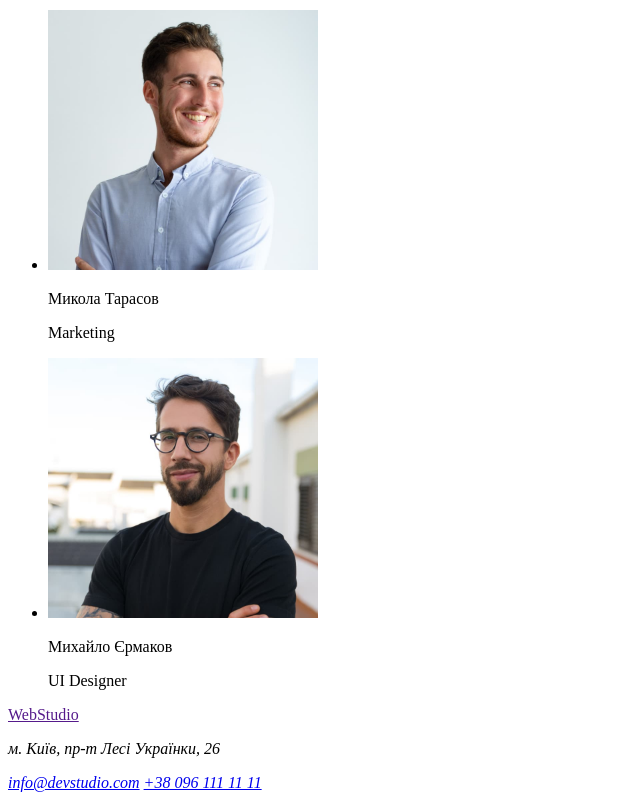
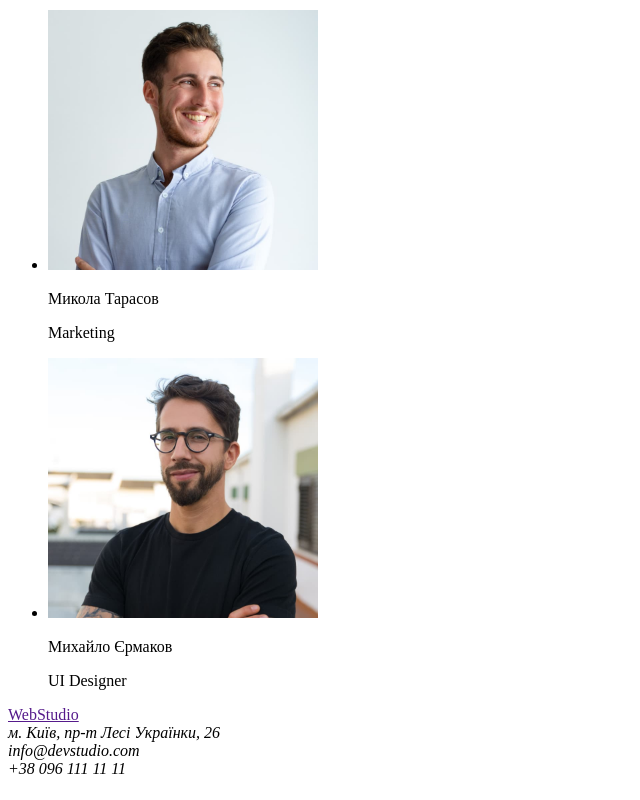
Before and after one commit to Rostyslav-Fomin/goit-markup-hw-01, a plain HTML site: page index.html in a window 1280 px wide. Shown: the part 2304-3104 px from the top of the page, without its empty margins (0-640 px from the left). Drawn offline with Linux system fonts and the light colour scheme.

Commit message:
Corrected adress

```diff
--- a/index.html
+++ b/index.html
@@ -95,9 +95,9 @@
 	<footer>
 		<a href="">WebStudio</a>
 		<address>
-			<p>м. Київ, пр-т Лесі Українки, 26</p>
-			<a href="mailto:info@devstudio.com">info@devstudio.com</a>
-			<a href="tel:+380961111111">+38 096 111 11 11</a>
+			м. Київ, пр-т Лесі Українки, 26 <br>
+			info@devstudio.com <br>
+			+38 096 111 11 11
 		</address>
 	</footer>
 </body>
```
